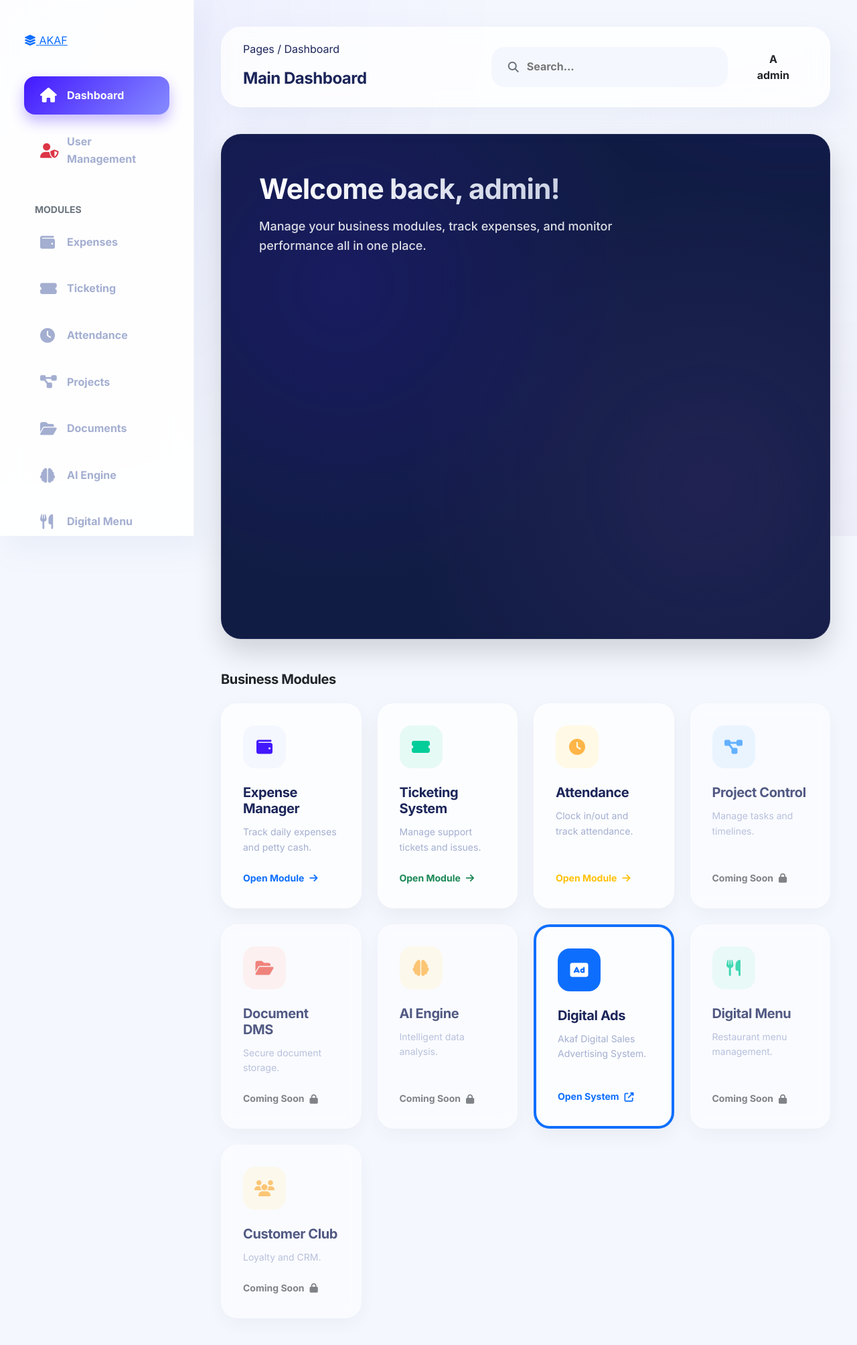
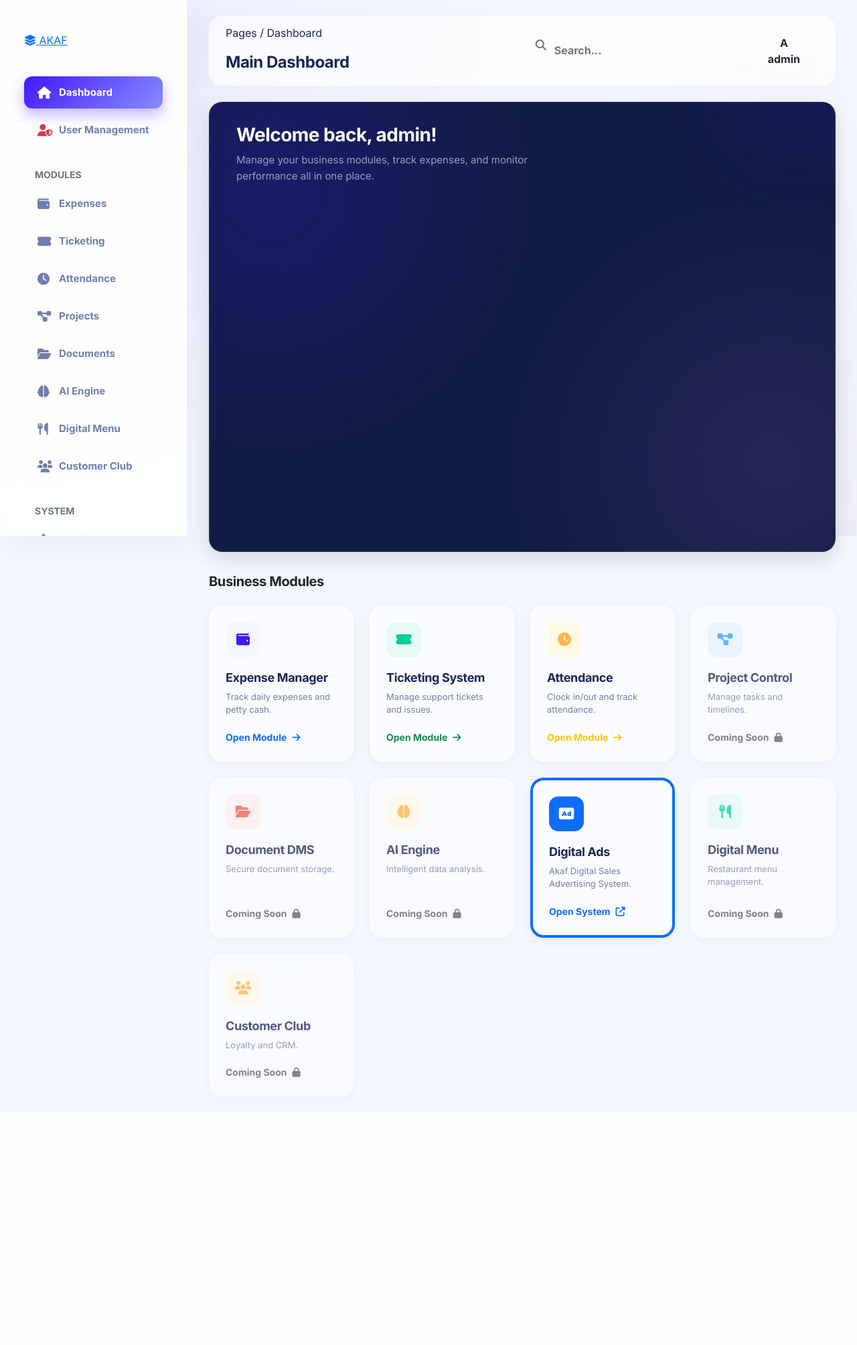
Before and after one commit to af1112/akafwebsite, a Django app: page / in a window 1280 px wide. Shown: the whole page at 67% size. After the commit the page ends 1642 px from the top, so only its background shows below. Run offline with Django 5.2, Linux system fonts and the light colour scheme; a user stored in the database is signed in; data comes from the database, SQL or seed files in the repository.

Commit message:
UI: Refined dimensions, reduced banner height, and optimized font sizes for better dashboard appeal

```diff
--- a/static/css/dashboard.css
+++ b/static/css/dashboard.css
@@ -8,14 +8,14 @@
     --secondary-color: #6AD2FF;
     --dark-bg: #111c44;
     --light-bg: #f4f7fe;
-    --sidebar-width: 290px;
-    --card-shadow: 0 10px 30px 0 rgba(0, 0, 0, 0.05);
-    --card-shadow-hover: 0 20px 40px 0 rgba(67, 24, 255, 0.1);
+    --sidebar-width: 280px;
+    --card-shadow: 0 4px 20px 0 rgba(0, 0, 0, 0.05);
+    --card-shadow-hover: 0 10px 30px 0 rgba(67, 24, 255, 0.1);
     --text-primary: #1B2559;
-    --text-secondary: #A3AED0;
-    --transition: all 0.25s cubic-bezier(0.4, 0, 0.2, 1);
-    --border-radius-lg: 24px;
-    --border-radius-md: 16px;
+    --text-secondary: #707EAE;
+    --transition: all 0.2s ease-in-out;
+    --border-radius-lg: 20px;
+    --border-radius-md: 12px;
 }
 
 /* Glassmorphism Background Pattern */
@@ -70,7 +70,7 @@ body {
 
 .main-content {
     margin-left: var(--sidebar-width);
-    padding: 40px;
+    padding: 24px 32px;
     transition: var(--transition);
     min-height: 100vh;
 }
@@ -91,26 +91,26 @@ h1, h2, h3, h4, h5, h6 {
 .nav-link {
     display: flex;
     align-items: center;
-    padding: 16px 24px;
+    padding: 12px 20px;
     color: var(--text-secondary);
     font-weight: 600;
     border-radius: var(--border-radius-md);
-    margin-bottom: 12px;
+    margin-bottom: 8px;
     transition: var(--transition);
     text-decoration: none;
-    font-size: 16px;
+    font-size: 15px;
 }
 
 .nav-link i {
-    width: 24px;
-    margin-right: 16px;
-    font-size: 22px;
+    width: 20px;
+    margin-right: 12px;
+    font-size: 18px;
     transition: var(--transition);
 }
 
 [dir="rtl"] .nav-link i {
     margin-right: 0;
-    margin-left: 16px;
+    margin-left: 12px;
 }
 
 .nav-link:hover {
@@ -136,32 +136,32 @@ h1, h2, h3, h4, h5, h6 {
 
 /* Top Navbar (Glassmorphism) */
 .top-navbar {
-    background: rgba(255, 255, 255, 0.8);
-    backdrop-filter: blur(14px);
-    -webkit-backdrop-filter: blur(14px);
-    border: 1px solid rgba(255, 255, 255, 0.3);
-    border-radius: 30px;
-    padding: 20px 32px;
+    background: rgba(255, 255, 255, 0.7);
+    backdrop-filter: blur(12px);
+    -webkit-backdrop-filter: blur(12px);
+    border: 1px solid rgba(255, 255, 255, 0.4);
+    border-radius: 20px;
+    padding: 12px 24px;
     display: flex;
     justify-content: space-between;
     align-items: center;
-    margin-bottom: 40px;
+    margin-bottom: 24px;
     position: sticky;
-    top: 24px;
+    top: 12px;
     z-index: 900;
-    box-shadow: 14px 17px 40px 4px rgba(112, 144, 176, 0.08);
+    box-shadow: 0 4px 20px rgba(112, 144, 176, 0.06);
 }
 
 /* Dashboard Card Styles */
 .dashboard-card {
-    background: rgba(255, 255, 255, 0.7);
-    backdrop-filter: blur(10px);
+    background: rgba(255, 255, 255, 0.6);
+    backdrop-filter: blur(12px);
     border-radius: var(--border-radius-lg);
-    padding: 32px;
+    padding: 24px;
     box-shadow: var(--card-shadow);
     height: 100%;
     transition: var(--transition);
-    border: 1px solid rgba(255, 255, 255, 0.4);
+    border: 1px solid rgba(255, 255, 255, 0.5);
     display: flex;
     flex-direction: column;
     position: relative;
@@ -169,38 +169,39 @@ h1, h2, h3, h4, h5, h6 {
 }
 
 .dashboard-card:hover {
-    transform: translateY(-8px);
+    transform: translateY(-5px);
     box-shadow: var(--card-shadow-hover);
-    border-color: rgba(67, 24, 255, 0.2);
-    background: white;
+    border-color: rgba(67, 24, 255, 0.3);
+    background: rgba(255, 255, 255, 0.9);
 }
 
 .card-icon-wrapper {
-    width: 64px;
-    height: 64px;
-    border-radius: 18px;
+    width: 52px;
+    height: 52px;
+    border-radius: 14px;
     display: flex;
     align-items: center;
     justify-content: center;
-    margin-bottom: 24px;
-    font-size: 24px;
+    margin-bottom: 20px;
+    font-size: 20px;
     transition: var(--transition);
     position: relative;
     z-index: 1;
 }
 
 .card-title-lg {
-    font-size: 20px;
+    font-size: 18px;
     font-weight: 700;
-    margin-bottom: 12px;
+    margin-bottom: 8px;
     color: var(--text-primary);
 }
 
 .card-desc {
-    font-size: 14px;
+    font-size: 13px;
     color: var(--text-secondary);
-    margin-bottom: 24px;
+    margin-bottom: 20px;
     flex-grow: 1;
+    line-height: 1.5;
 }
 
 .card-action {
@@ -259,37 +260,41 @@ h1, h2, h3, h4, h5, h6 {
 /* Welcome Banner */
 .welcome-banner {
     background: var(--dark-bg);
-    background-image: radial-gradient(circle at 20% 30%, rgba(67, 24, 255, 0.15) 0%, transparent 50%),
-                      radial-gradient(circle at 80% 70%, rgba(118, 75, 162, 0.15) 0%, transparent 50%);
-    border-radius: 30px;
-    padding: 56px;
+    background-image: radial-gradient(circle at 10% 20%, rgba(67, 24, 255, 0.2) 0%, transparent 40%),
+                      radial-gradient(circle at 90% 80%, rgba(118, 75, 162, 0.2) 0%, transparent 40%);
+    border-radius: var(--border-radius-lg);
+    padding: 32px 40px;
     color: white;
     position: relative;
     overflow: hidden;
-    margin-bottom: 48px;
-    box-shadow: 0 20px 40px rgba(0, 0, 0, 0.15);
-    border: 1px solid rgba(255, 255, 255, 0.05);
+    margin-bottom: 32px;
+    box-shadow: 0 12px 30px rgba(0, 0, 0, 0.12);
+    border: 1px solid rgba(255, 255, 255, 0.08);
+    min-height: 180px;
+    display: flex;
+    flex-direction: column;
+    justify-content: center;
 }
 
 .welcome-banner::after {
     content: "";
     position: absolute;
-    top: -50%;
-    right: -10%;
-    width: 300px;
-    height: 300px;
+    top: -20%;
+    right: -5%;
+    width: 200px;
+    height: 200px;
     background: var(--primary-color);
-    filter: blur(100px);
-    opacity: 0.2;
+    filter: blur(80px);
+    opacity: 0.15;
     z-index: 0;
 }
 
 .welcome-title {
-    font-size: 42px;
+    font-size: 28px;
     font-weight: 800;
-    margin-bottom: 16px;
+    margin-bottom: 8px;
     line-height: 1.2;
-    background: linear-gradient(to right, #fff, #a3aed0);
+    background: linear-gradient(to right, #ffffff, #e2e8f0);
     -webkit-background-clip: text;
     -webkit-text-fill-color: transparent;
     position: relative;
@@ -297,7 +302,13 @@ h1, h2, h3, h4, h5, h6 {
 }
 
 .welcome-subtitle {
-    font-size: 18px;
+    font-size: 15px;
+    color: #A3AED0;
+    max-width: 500px;
+    position: relative;
+    z-index: 1;
+    opacity: 0.9;
+}
     opacity: 0.85;
     font-weight: 500;
     max-width: 600px;
```
